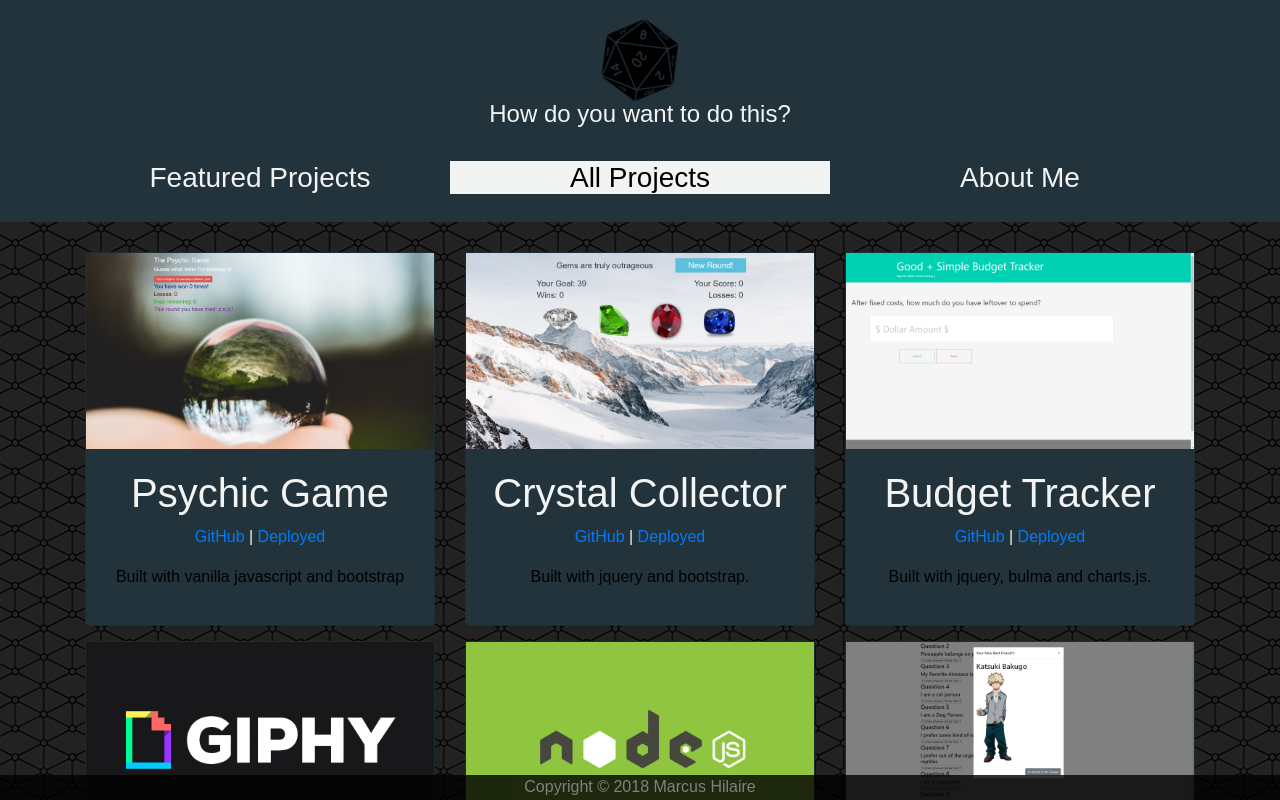
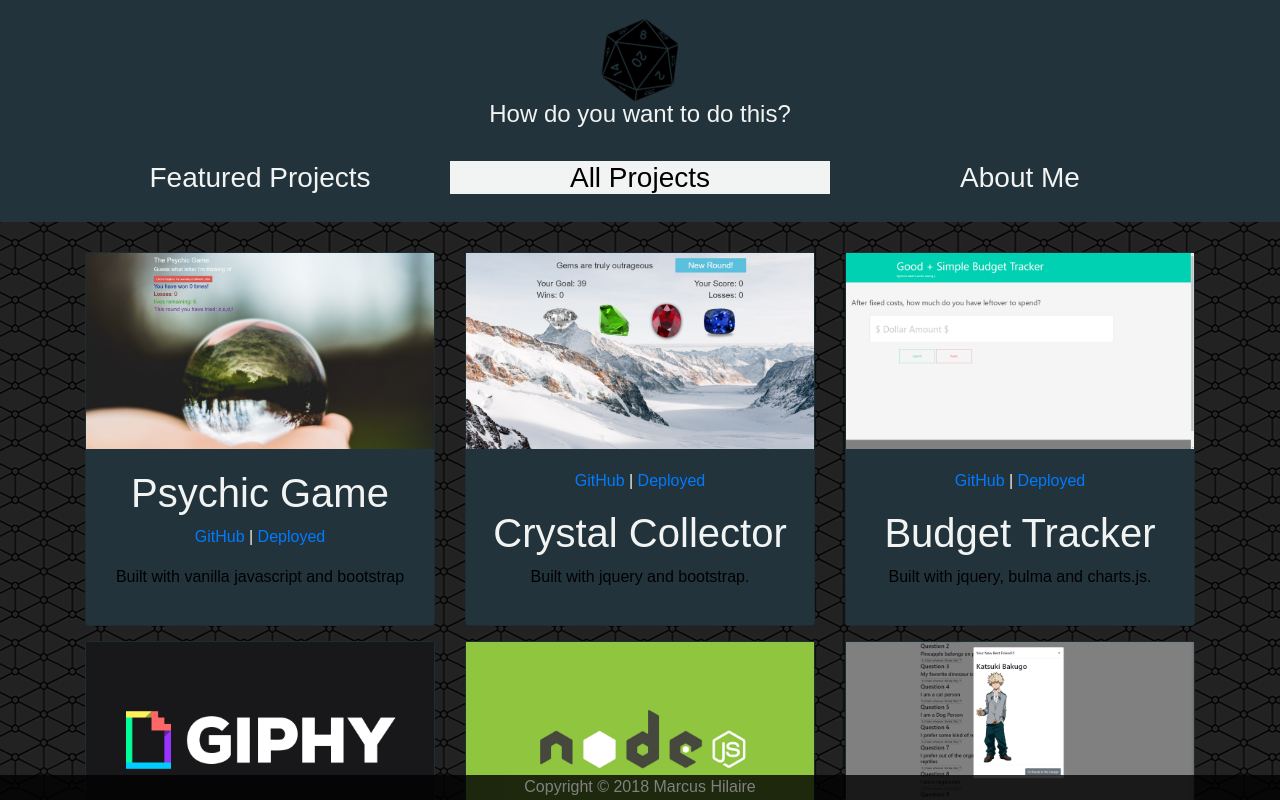
Before and after one commit to ETS-ReactNative4/react-portfolio, a React (Create React App) app: page / in a window 1280 px wide. Both pictures are taken after a click on the element "All Projects". Shown: the top 800 px of the page. Built offline with nearby package versions, Linux system fonts and the light colour scheme.

Commit message:
Filling out featured

```diff
--- a/src/App.css
+++ b/src/App.css
@@ -27,11 +27,16 @@ body {
   background-image: url(/assets/images/connectwork.png);
 }
 
-.projectThumbnail {
+.projectThumbnail,
+.featuredThumbnail {
   background-color: #22333b;
   color: #f2f4f3;
   padding: 0px;
   margin-bottom: 15px;
+}
+.featuredThumbnail :hover {
+  background-color: #f2f4f3;
+  color: #22333b;
 }
 
 .techUsed {
--- a/src/App.js
+++ b/src/App.js
@@ -12,7 +12,7 @@ import AboutMe from "./components/AboutMe";
 
 class App extends Component {
   state = {
-    focus: "about",
+    focus: "featured",
     sort: "default",
     apiResult: []
   };
@@ -82,6 +82,7 @@ class App extends Component {
               elements={this.state.focus}
               callAPI={this.callAPI}
               results={this.state.apiResult}
+              reverseArr={this.reverseArr}
             />
           ) : (
             ""
--- a/src/components/Card/Card.js
+++ b/src/components/Card/Card.js
@@ -1,7 +1,9 @@
 import React from "react";
 
 const Card = props => (
-  <div className="card projectThumbnail">
+  <div>
+    {props.featured === true ? (
+      <div className="card featuredThumbnail">
         <img
           className=" img-fluid"
           src={props.thumbnail}
@@ -10,6 +12,26 @@ const Card = props => (
             props.changeFocus(props);
           }}
         />
+        <div className="card-body">
+          <p>
+            <a href={props.gitHub}>GitHub</a>
+            {props.deployed || props.video ? " | " : ""}
+            {props.deployed ? <a href={props.deployed}>Deployed</a> : ""}
+            {props.video ? <a href={props.video}>Video</a> : ""}
+          </p>
+          <div
+            onClick={() => {
+              props.changeFocus(props);
+            }}
+          >
+            <h1 className="card-text">{props.name}</h1>
+            <p className="techUsed">{props.technologies}</p>
+          </div>
+        </div>
+      </div>
+    ) : (
+      <div className="card projectThumbnail">
+        <img className=" img-fluid" src={props.thumbnail} alt={props.name} />
         <div className="card-body">
           <h1 className="card-text">{props.name}</h1>
           <p>
@@ -21,6 +43,8 @@ const Card = props => (
           <p className="techUsed">{props.technologies}</p>
         </div>
       </div>
+    )}
+  </div>
 );
 
 export default Card;
--- a/src/components/RenderAll/RenderAll.js
+++ b/src/components/RenderAll/RenderAll.js
@@ -15,6 +15,7 @@ const renderAll = props => (
             description={currVal.description}
             changeFocus={props.changeFocus}
             technologies={currVal.technologies}
+            featured={currVal.featured}
           />
         </div>
       );
--- a/src/components/RenderFeatured/RenderFeatured.js
+++ b/src/components/RenderFeatured/RenderFeatured.js
@@ -15,6 +15,7 @@ const renderFetured = props => (
               description={currVal.description}
               changeFocus={props.changeFocus}
               technologies={currVal.technologies}
+              featured={currVal.featured}
             />
           </div>
         );
--- a/src/components/RenderSingle/RenderSingle.js
+++ b/src/components/RenderSingle/RenderSingle.js
@@ -7,7 +7,6 @@ class RenderSingle extends Component {
   };
   normaliseDate = dateString => {
     let dateArr = this.props.reverseArr(dateString.split("-"));
-    console.log(this.props.reverseArr(dateArr));
     let newDate = dateArr.reduce((accum, currVal, index) => {
       return `${accum}-${currVal}`;
     });
--- a/src/projects.json
+++ b/src/projects.json
@@ -12,7 +12,8 @@
   {
     "name": "Crystal Collector",
     "thumbnail": "./assets/images/projectThumbnails/Crystal.jpg",
-    "description": "",
+    "description":
+      "My second javascript homework assignment. This is when i first had the opportunity to properly explore jquery and event listeners. I wrote the entire epplication out on paper before writing any code. This assignment is when things started to click for me in bootcamp",
     "technologies": "Built with jquery and bootstrap.",
     "gitHub": "https://github.com/marcushilaire/Crystal-Collector",
     "deployed": "https://marcushilaire.github.io/Crystal-Collector/",
@@ -22,7 +23,8 @@
   {
     "name": "Budget Tracker",
     "thumbnail": "./assets/images/projectThumbnails/Budget.png",
-    "description": "",
+    "description":
+      "My first project and it was entirely front end. I focused mainly on the javascript and was responsible for learning and implementing charts.js. This was before we learned any database or backend so all data persistence was done through local storage. This app could have really flourished if built on the MERN stack and used authentcation. I intend to rebuild it some time in the future.",
     "technologies": "Built with jquery, bulma and charts.js.",
     "gitHub": "https://github.com/marcushilaire/group-project1",
     "deployed": "https://marcushilaire.github.io/group-project1/",
@@ -63,7 +65,8 @@
   {
     "name": "Band It",
     "thumbnail": "./assets/images/projectThumbnails/BandIt.jpg",
-    "description": "",
+    "description":
+      "My second project, started just after we learned express and was the first full application I built with a back end. I focused on backend scaffolding and routing. Once that was complete I worked on the Spotify Authorization feature.",
     "technologies":
       "Built with jquery, bootstrap and express. Uses Spotify, BandsInTown and Yelp API",
     "gitHub": "https://github.com/marcushilaire/band-it",
@@ -94,7 +97,8 @@
   {
     "name": "Link Up",
     "thumbnail": "./assets/images/projectThumbnails/LinkUp.png",
-    "description": "",
+    "description":
+      "My third project, started just after we learned sequelize and was our first full stack application. Although it worked out, I found that I spent too much time on the spotify feature in my previous project. To avoid doing that here, i focused on core functionality on the back end, like user interation, rather than bonus features",
     "technologies":
       "Back end dev on a team of four. Built with jquery, cheerio, amazon bucket, handlebars, express and sequelize.",
     "gitHub": "https://github.com/marcushilaire/linkup",
@@ -115,7 +119,8 @@
   {
     "name": "5 O'Clock",
     "thumbnail": "./assets/images/projectThumbnails/5oClock.jpg",
-    "description": "",
+    "description":
+      "The fourth and final project in bootcamp and my first MERN stack application.",
     "technologies": "Back end dev on a team of four. MERN stack application.",
     "gitHub": "https://github.com/marcushilaire/5oclock-dc",
     "deployed": "http://www.5oclockdc.com/",
@@ -127,7 +132,7 @@
     "thumbnail": "./assets/images/projectThumbnails/Node.png",
     "description": "",
     "technologies":
-      "Testing new methods or libraries and going through their documenation.",
+      "Testing unfamiliar methods or libraries and going through their documenation.",
     "gitHub": "https://github.com/marcushilaire/Learning",
     "deployed": "",
     "video": "",
```
Lines whose indentation alone changed are shown as unchanged.
